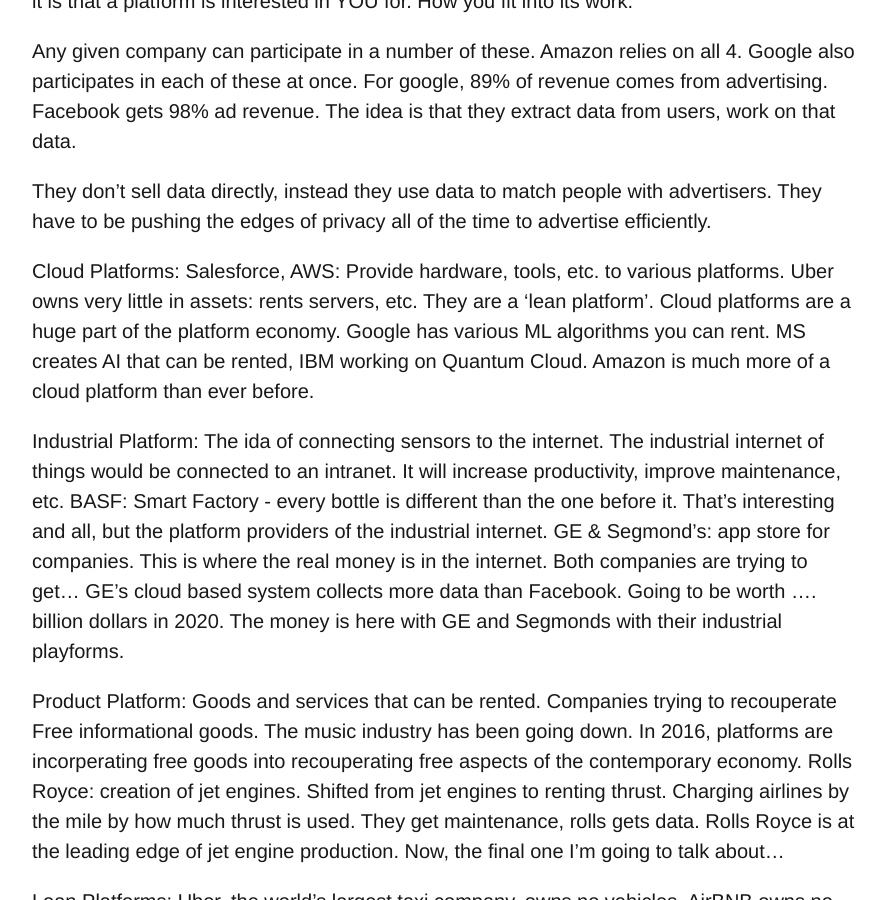
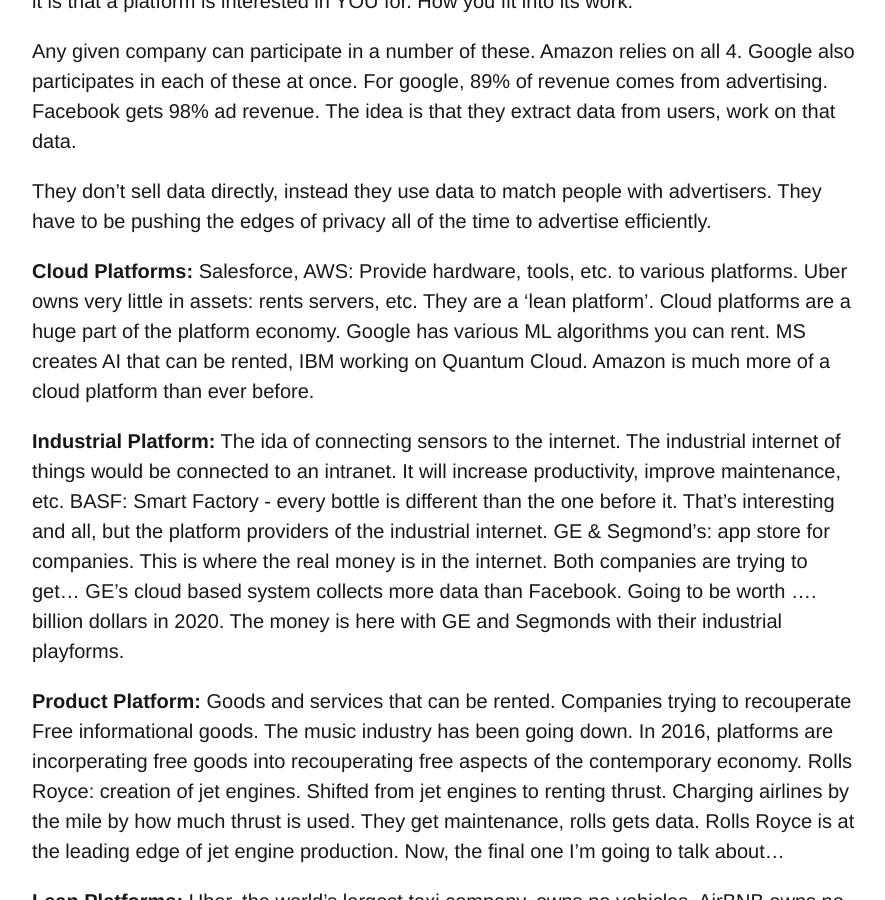
Before and after one commit to brettpetch/MIT-2100, a Jekyll site: the page built from _posts/2020-01-30-Platform-Capitalism.md, in a window 1280 px wide and 900 px high, scrolled down 5267 px. Shown: the whole window, without its empty margins (112-997 px from the left). Built offline with Jekyll 4.4.1, drawn with Linux system fonts in a browser that asks for light colours; comment, search, counter and statistics services are not loaded; some of the changed text lies outside the part shown.

Commit message:
bold where appropriate

```diff
--- a/_posts/2020-01-30-Platform-Capitalism.md
+++ b/_posts/2020-01-30-Platform-Capitalism.md
@@ -71,16 +71,16 @@ Any given company can participate in a number of these. Amazon relies on all 4.
 
 They don't sell data directly, instead they use data to match people with advertisers. They have to be pushing the edges of privacy all of the time to advertise efficiently.
 
-Cloud Platforms:
+**Cloud Platforms:**
 Salesforce, AWS: Provide hardware, tools, etc. to various platforms. Uber owns very little in assets: rents servers, etc. They are a 'lean platform'. Cloud platforms are a huge part of the platform economy. Google has various ML algorithms you can rent. MS creates AI that can be rented, IBM working on Quantum Cloud. Amazon is much more of a cloud platform than ever before.
 
-Industrial Platform:
+**Industrial Platform:**
 The ida of connecting sensors to the internet. The industrial internet of things would be connected to an intranet. It will increase productivity, improve maintenance, etc. BASF: Smart Factory - every bottle is different than the one before it. That's interesting and all, but the platform providers of the industrial internet. GE & Segmond's: app store for companies. This is where the real money is in the internet. Both companies are trying to get... GE's cloud based system collects more data than Facebook. Going to be worth .... billion dollars in 2020. The money is here with GE and Segmonds with their industrial playforms.
 
-Product Platform:
+**Product Platform:**
 Goods and services that can be rented. Companies trying to recouperate Free informational goods. The music industry has been going down. In 2016, platforms are incorperating free goods into recouperating free aspects of the contemporary economy. Rolls Royce: creation of jet engines. Shifted from jet engines to renting thrust. Charging airlines by the mile by how much thrust is used. They get maintenance, rolls gets data. Rolls Royce is at the leading edge of jet engine production. Now, the final one I'm going to talk about...
 
-Lean Platforms:
+**Lean Platforms:**
 Uber, the world's largest taxi company, owns no vehicles. AirBNB owns no hotels. They are not profitable. They basically just own the minimal platform. Their profitability is the outsourcng of costs. Not only does Uber have to pay for maintenance, etc. they profit through VC wellfare. The immense amount of money being thrown at a platform. VC in Silicon Valley is the only thing keeping them afloat. Most of these companies are not profitable. Uber is arguably profitability, but to fight off competitors in China, it's losing $1 millon/yr.
 
 2020 Update: Uber is still losing money, it's own projections that it will turn a profit in 2021, but if you look at the buisness press, there is a large amount of confusion around when the company will actually become profitable.
```
